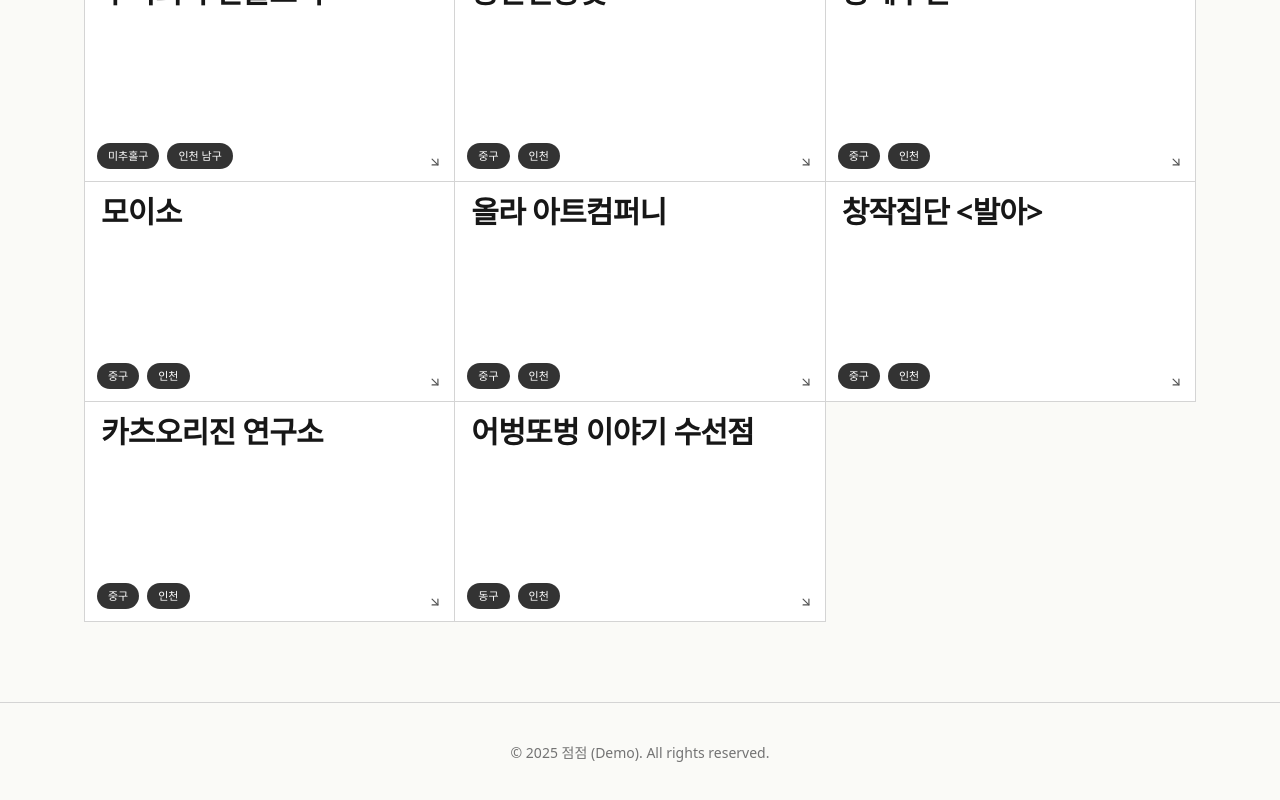
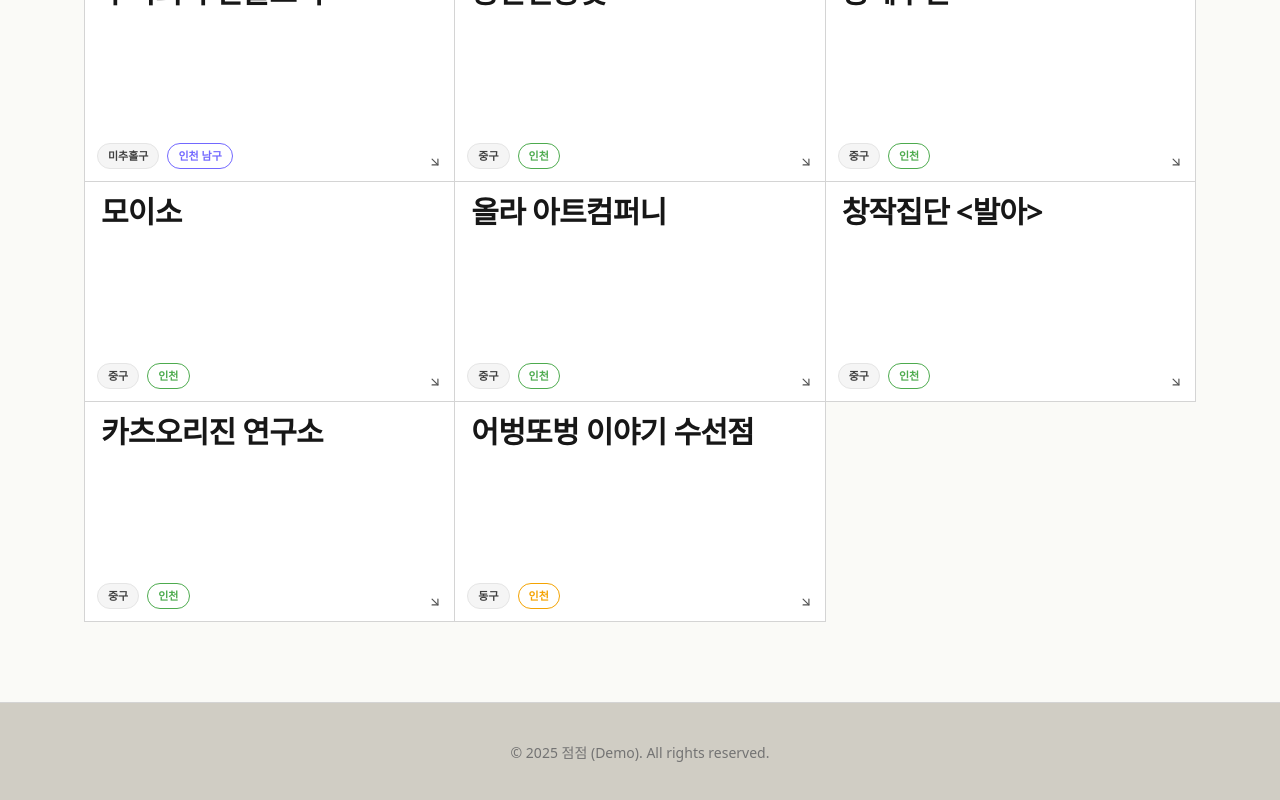
Before and after one commit to APPS-sookmyung/2025-INCHEON-SITE, a React (Vite) app: page /spaces in a window 1280 px wide. Shown: the part 372-1172 px from the top of the page. Built offline with nearby package versions, Linux system fonts and the light colour scheme.

Commit message:
feat: footer 컴포넌트 추가

```diff
--- a/src/components/footer.jsx
+++ b/src/components/footer.jsx
@@ -0,0 +1,11 @@
+import React from 'react';
+
+const Footer = () => {
+  return (
+    <footer className="mt-8 border-t border-neutral-300 bg-[#D0CDC4] py-10 text-center text-sm text-neutral-500">
+      © {new Date().getFullYear()} 점점 (Demo). All rights reserved.
+    </footer>
+  );
+};
+
+export default Footer;
--- a/src/components/header.jsx
+++ b/src/components/header.jsx
@@ -35,7 +35,6 @@ export default function Header() {
                 />
             </a>
           <button className="px-3 py-1.5 rounded-full border border-neutral-300 text-xs hover:bg-white">공식 사이트</button>
-          <button className="md:hidden p-2"><Menu /></button>
         </div>
       </div>
     </header>
--- a/src/pages/SpaceListPage.jsx
+++ b/src/pages/SpaceListPage.jsx
@@ -2,14 +2,21 @@ import { ArrowDownRight, Instagram, Search, Menu } from 'lucide-react';
 import { useMemo } from 'react';
 import { useNavigate } from 'react-router-dom';
 import Header from '../components/header';
+import Footer from '../components/footer'
 
 // className 유틸리티 함수
 const cx = (...classes) => classes.filter(Boolean).join(' ');
 
+const districtColors={
+    "미추홀구|인천 남구": "border-[#7268FF] text-[#7268FF]",
+    "중구|인천": "border-[#4DAB4E] text-[#4DAB4E]",
+    "동구|인천": "border-[#F4A301] text-[#F4A301]",
+}
 
 
 const ListPage = () => {
     const navigate = useNavigate();
+
     const items = useMemo(() => [
         { id: "1", title: "작업장 ‘봄’", region: "미추홀구", district: "인천 남구", image: "src/assets/coverimage/cover_ex.png" },
         { id: "2", title: "(주) 위드달", region: "미추홀구", district: "인천 남구", image: "src/assets/coverimage/cover_ex.png" },
@@ -23,6 +30,7 @@ const ListPage = () => {
         { id: "9", title: "카츠오리진 연구소", region: "중구", district: "인천", image: "src/assets/coverimage/cover_ex.png" },
         { id: "10", title: "어벙또벙 이야기 수선점", region: "동구", district: "인천", image: "src/assets/coverimage/cover_ex.png" },
     ], []);
+
 
     return (
         <div className="min-h-svh bg-[#FAFAF7] text-[#1A1A1A]">
@@ -43,9 +51,7 @@ const ListPage = () => {
         </main>
 
 
-        <footer className="mt-8 border-t border-neutral-300 py-10 text-center text-sm text-neutral-500">
-        © {new Date().getFullYear()} 점점 (Demo). All rights reserved.
-        </footer>
+            <Footer/>
         </div>
         );
         }
@@ -81,10 +87,16 @@ const ListPage = () => {
 
 
         {/* 좌측하단: 배지 */}
-        <div className="absolute left-3 bottom-3 z-10 flex items-center gap-2 text-[11px]">
-        <Badge tone="chip">{place.region.toUpperCase()}</Badge>
-        <Badge tone="chip">{place.district}</Badge>
+        <div className="absolute left-3 bottom-3 z-10 flex items-center gap-2 text-[11px] font-black group-hover:text-white transition-colors break-keep">
+            {/* region은 공통 스타일 */}
+            <Badge>{place.region.toUpperCase()}</Badge>
+
+             {/* district는 region + district 조합 색상 */}
+            <Badge region={place.region} district={place.district}>
+                {place.district}
+            </Badge>
         </div>
+
 
 
         {/* 우측하단: 자세히 보기 */}
@@ -100,12 +112,19 @@ const ListPage = () => {
 
 
         // 배지
-        function Badge({ children, tone = "neutral" }) {
-        let classes = "";
-        if (tone === "soft") classes = "bg-emerald-500/10 text-emerald-700 border-emerald-600/20";
-        else if (tone === "chip") classes = "bg-black/80 text-white border-black/0 group-hover:bg-white group-hover:text-black transition-colors";
-        else classes = "bg-neutral-100 text-neutral-700 border-neutral-200";
-        return <span className={cx("px-2.5 py-1 rounded-full border text-[11px]", classes)}>{children}</span>;
+        function Badge({ children, region, district }) {
+            const key=`${region}|${district}`;
+            const colorClass=
+                districtColors[key] || "bg-neutral-100 text-neutral-700 border-neutral-200 transition-colors group-hover:bg-transparent group-hover:text-white group-hover:border-white";
+
+            return(
+                <span
+                    className={cx(
+                        "px-2.5 py-1 rounded-full border text-[11px]",colorClass
+                    )}
+                >
+                    {children}
+                </span>
+            );
         }
-
 export default ListPage;
```
